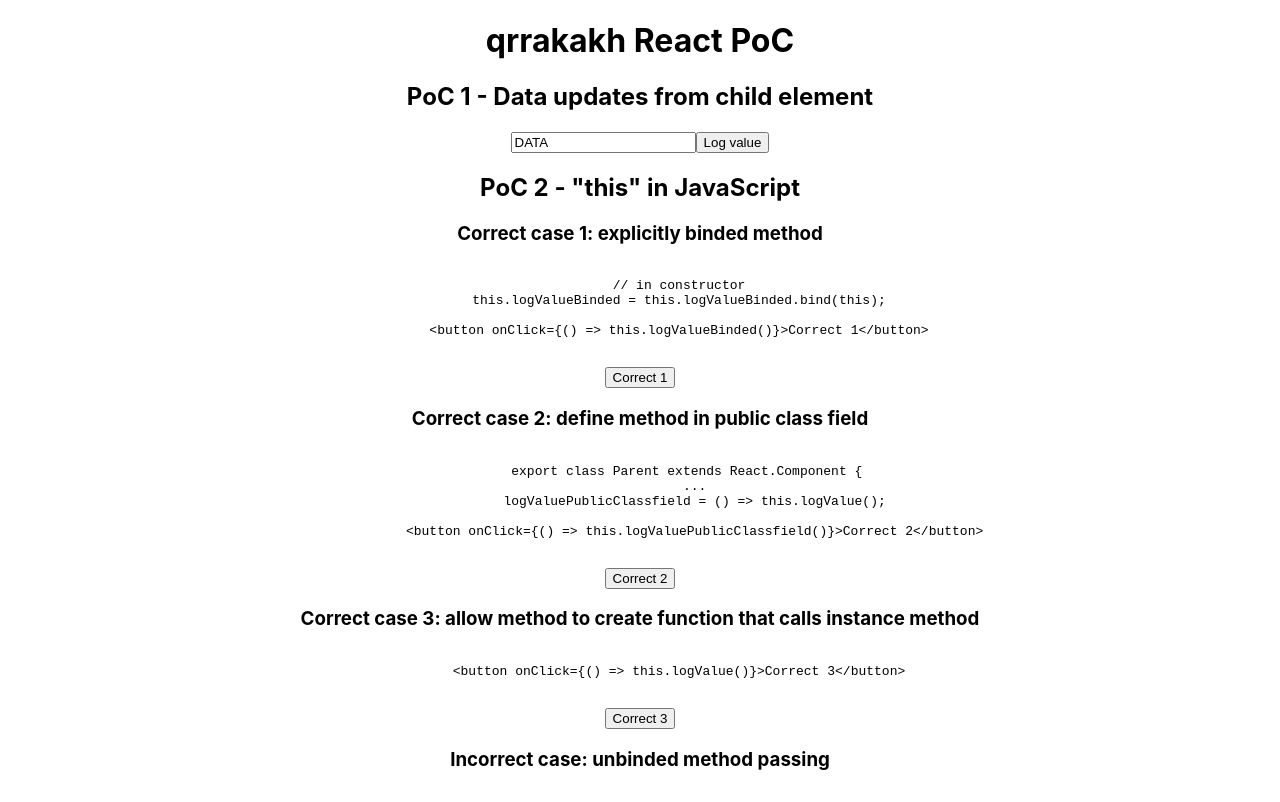
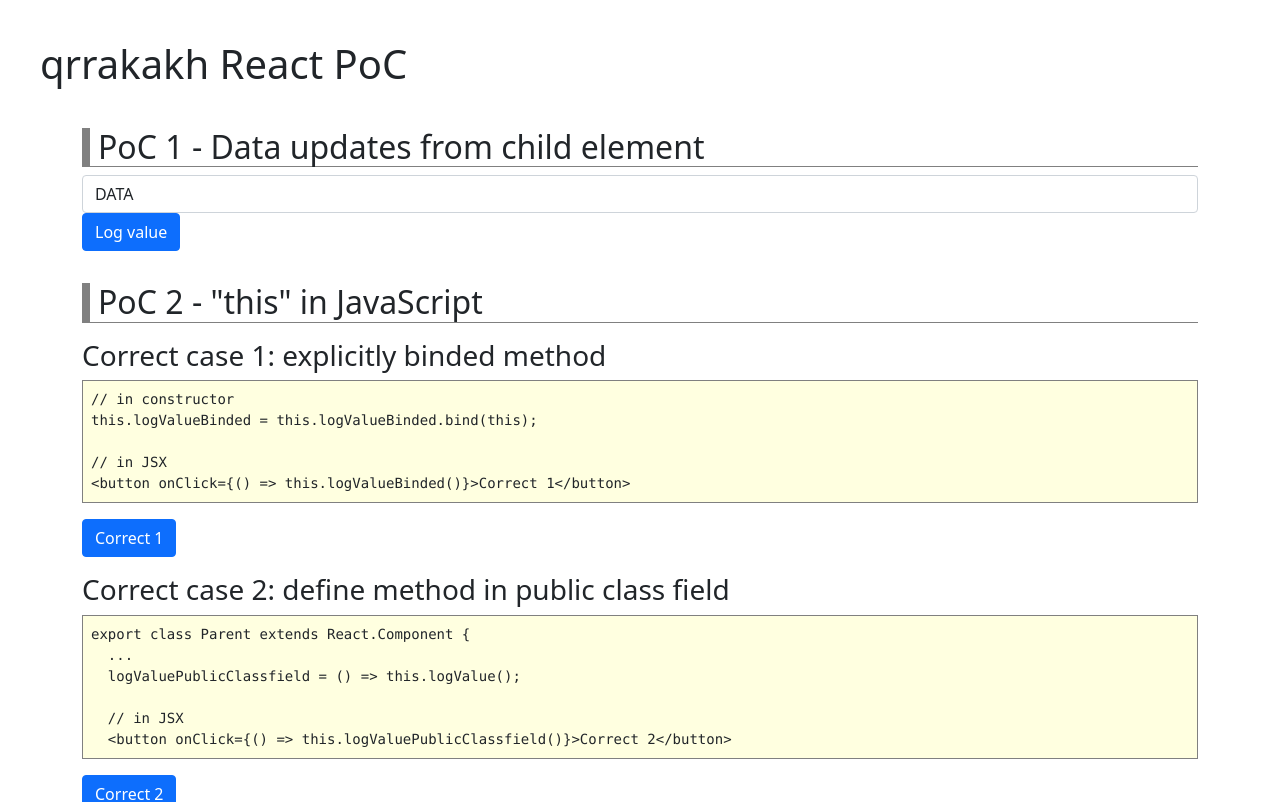
Before and after one commit to qrrakakh/react-poc-app, a React (Create React App) app: page / in a window 1280 px wide. Shown: the top 802 px of the page. Built offline with nearby package versions, Linux system fonts and the light colour scheme.

Commit message:
Introduce bootstrap
We do not employ React-Bootstrap as this project is for testing React simplily,
and use raw bootstrap.css from CDN instead.

```diff
--- a/public/index.html
+++ b/public/index.html
@@ -24,7 +24,8 @@
       work correctly both with client-side routing and a non-root public URL.
       Learn how to configure a non-root public URL by running `npm run build`.
     -->
-    <title>React App</title>
+    <link rel="stylesheet" href="https://cdn.jsdelivr.net/npm/bootstrap@5.1.3/dist/css/bootstrap.min.css" integrity="sha384-1BmE4kWBq78iYhFldvKuhfTAU6auU8tT94WrHftjDbrCEXSU1oBoqyl2QvZ6jIW3" crossorigin="anonymous">
+    <title>qrrakakh React PoC</title>
   </head>
   <body>
     <noscript>You need to enable JavaScript to run this app.</noscript>
--- a/src/App.css
+++ b/src/App.css
@@ -1,38 +1,25 @@
-.App {
-  text-align: center;
+h1 {
+  margin: 1em;
 }
 
-.App-logo {
-  height: 40vmin;
-  pointer-events: none;
+h2 {
+  padding: 0rem;
+  padding-left: .5rem;
+  border-left: .5rem solid gray;
+  border-bottom: .1rem solid gray;
 }
 
-@media (prefers-reduced-motion: no-preference) {
-  .App-logo {
-    animation: App-logo-spin infinite 20s linear;
-  }
+h3 {
+  margin-top: 1rem;
 }
 
-.App-header {
-  background-color: #282c34;
-  min-height: 100vh;
-  display: flex;
-  flex-direction: column;
-  align-items: center;
-  justify-content: center;
-  font-size: calc(10px + 2vmin);
-  color: white;
+pre {
+  border: .1rem solid gray;
+  padding: .5rem;
+  text-align: left;
+  background-color: lightyellow;
 }
 
-.App-link {
-  color: #61dafb;
+.poc-container {
+  margin-bottom: 2rem;
 }
-
-@keyframes App-logo-spin {
-  from {
-    transform: rotate(0deg);
-  }
-  to {
-    transform: rotate(360deg);
-  }
-}
--- a/src/App.js
+++ b/src/App.js
@@ -1,6 +1,6 @@
 import { Parent as PoC1Parent } from "./PoC1/Parent";
 import { Parent as PoC2Parent } from "./PoC2/Parent";
-import './App.css'
+import './App.css';
 
 function App() {
   return (
--- a/src/PoC1/Child.js
+++ b/src/PoC1/Child.js
@@ -3,6 +3,7 @@
 export function Child(props) {
     return (
       <input
+        className="form-control"
         value={props.value}
         onChange={props.onChangeValue}
       />
--- a/src/PoC1/Parent.js
+++ b/src/PoC1/Parent.js
@@ -24,13 +24,13 @@
   render() {
     const value = this.state.value;
     return (
-      <>
+      <div className="container poc-container">
         <h2 id="poc1">PoC 1 - Data updates from child element</h2>
         <Child
           value={value}
           onChangeValue={(event) => this.handleChangeValue(event)} />
-        <button onClick={() => this.logValue()}>Log value</button>
-      </>
+        <button className="btn btn-primary"  onClick={() => this.logValue()}>Log value</button>
+      </div>
     );
   }
 }
--- a/src/PoC2/Parent.js
+++ b/src/PoC2/Parent.js
@@ -22,53 +22,48 @@
 
   render() {
     return (
-      <>
+      <div className="container poc-container">
         <h2 id="poc2">PoC 2 - "this" in JavaScript</h2>
         <div>
         <h3> Correct case 1: explicitly binded method</h3>
           <pre>
-          {`
-          // in constructor
-          this.logValueBinded = this.logValueBinded.bind(this);
+          {`// in constructor
+this.logValueBinded = this.logValueBinded.bind(this);
 
-          <button onClick={() => this.logValueBinded()}>Correct 1</button>
-          `}
+// in JSX
+<button onClick={() => this.logValueBinded()}>Correct 1</button>`}
           </pre>
-          <button onClick={this.logValueBinded}>Correct 1</button>
+          <button className="btn btn-primary" onClick={this.logValueBinded}>Correct 1</button>
         </div>
         <div>
         <h3> Correct case 2: define method in public class field</h3>
           <pre>
-          {`
-            export class Parent extends React.Component {
-              ...
-              logValuePublicClassfield = () => this.logValue();
 
-              <button onClick={() => this.logValuePublicClassfield()}>Correct 2</button>
-          `}
+          {`export class Parent extends React.Component {
+  ...
+  logValuePublicClassfield = () => this.logValue();
+
+  // in JSX
+  <button onClick={() => this.logValuePublicClassfield()}>Correct 2</button>`}
           </pre>
-          <button onClick={this.logValuePublicClassfield}>Correct 2</button>
+          <button className="btn btn-primary" onClick={this.logValuePublicClassfield}>Correct 2</button>
         </div>
         <div>
         <h3> Correct case 3: allow method to create function that calls instance method</h3>
           <pre>
-          {`
-          <button onClick={() => this.logValue()}>Correct 3</button>
-          `}
+          {`<button onClick={() => this.logValue()}>Correct 3</button>`}
           </pre>
-          <button onClick={() => this.logValue()}>Correct 3</button>
+          <button className="btn btn-primary" onClick={() => this.logValue()}>Correct 3</button>
         </div>
         <div>
         <h3> Incorrect case: unbinded method passing</h3>
           <pre>
-          {`
-            <button onClick={this.logValue}>Incorrect</button>
-            `}
+          {`<button onClick={this.logValue}>Incorrect</button>`}
           </pre>
-        <button onClick={this.logValue}>Incorrect</button>
+        <button className="btn btn-danger" onClick={this.logValue}>Incorrect</button>
         </div>
 
-      </>
+      </div>
     );
   }
 }
--- a/src/index.js
+++ b/src/index.js
@@ -1,6 +1,5 @@
 import React from 'react';
 import ReactDOM from 'react-dom/client';
-import './index.css';
 import App from './App';
 import reportWebVitals from './reportWebVitals';
 
```
